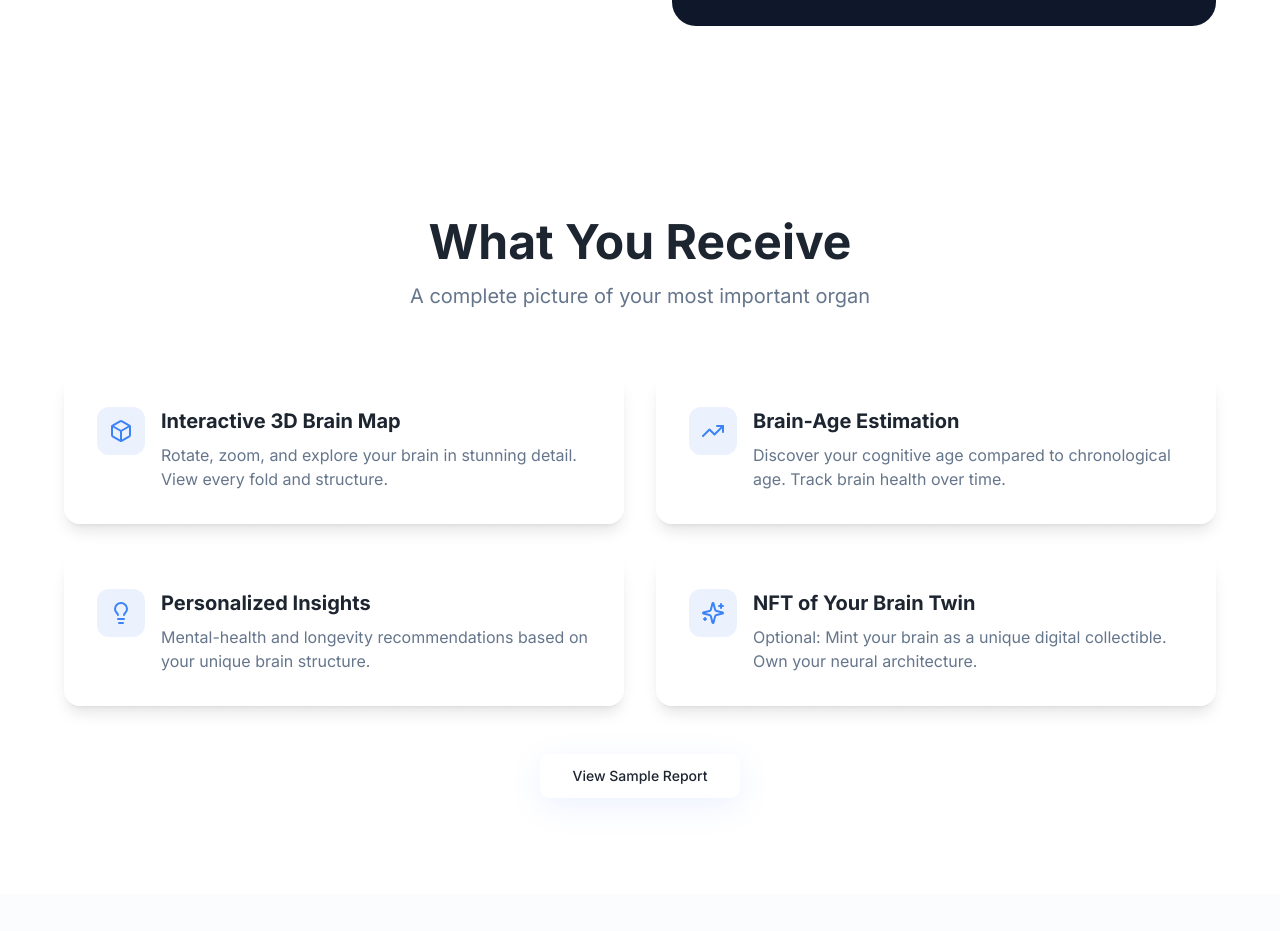
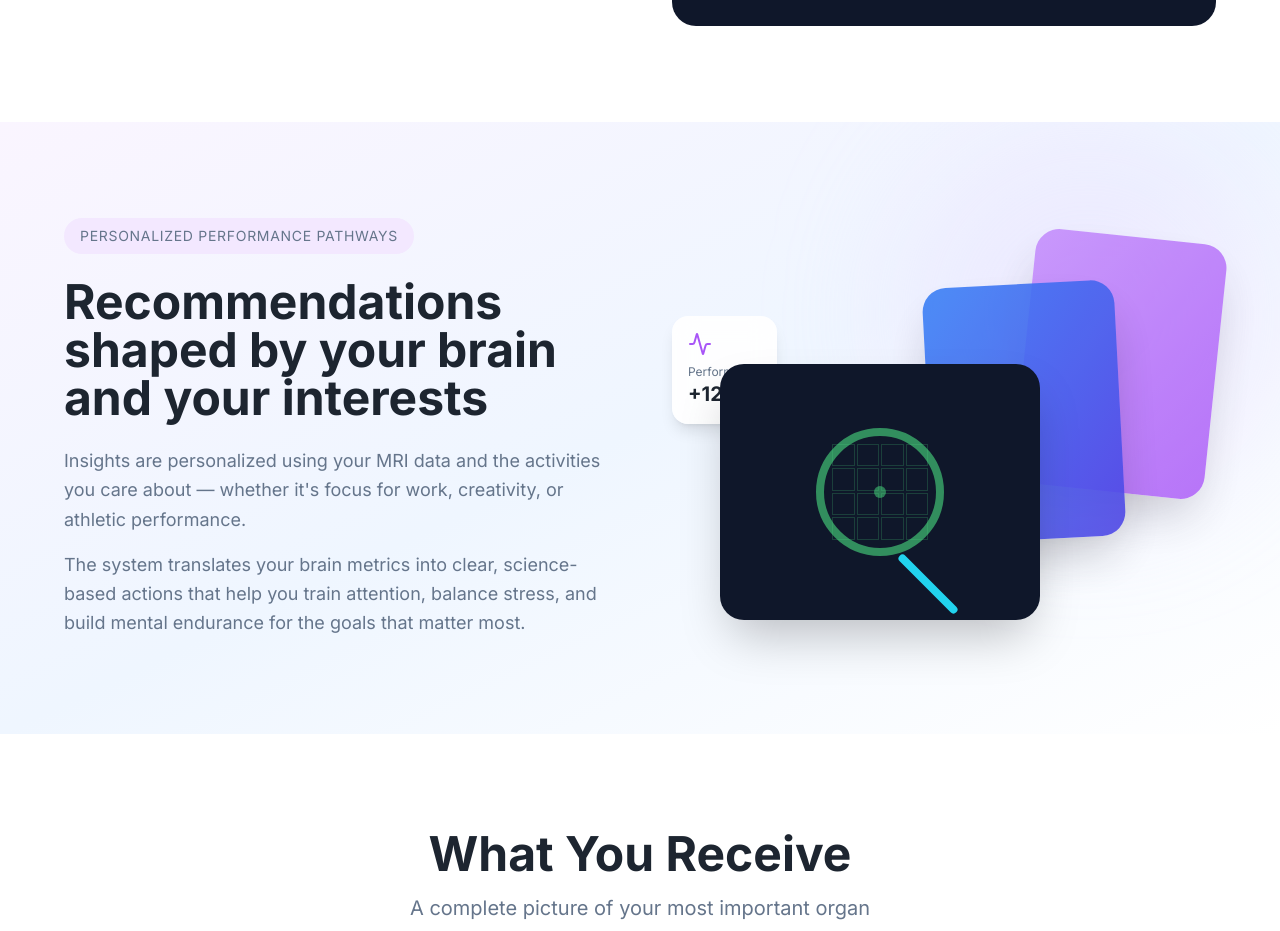
Before and after one commit to kondratevakate/brain-map-journey, a React (Vite) app: page / in a window 1280 px wide. Shown: the part 1538-2469 px from the top of the page. Built offline with nearby package versions, Linux system fonts and the light colour scheme; the HTML template or start-up script is replaced by a standard one.

Commit message:
Add new section

```diff
--- /dev/null
+++ b/src/components/PersonalizedPathways.tsx
@@ -0,0 +1,74 @@
+import { Activity } from "lucide-react";
+
+const PersonalizedPathways = () => {
+  return (
+    <section className="py-24 bg-gradient-to-br from-purple-50 via-blue-50 to-white relative overflow-hidden">
+      <div className="absolute top-0 right-0 w-96 h-96 bg-purple-200/30 rounded-full blur-3xl" />
+
+      <div className="container mx-auto px-4 relative z-10">
+        <div className="max-w-6xl mx-auto">
+          <div className="grid lg:grid-cols-2 gap-16 items-center">
+            {/* Left - Text Content */}
+            <div className="space-y-6">
+              <div className="inline-block px-4 py-2 bg-purple-100 rounded-full text-sm text-muted-foreground uppercase tracking-wider">
+                Personalized Performance Pathways
+              </div>
+
+              <h2 className="text-4xl md:text-5xl font-bold text-foreground leading-tight">
+                Recommendations shaped by your brain and your interests
+              </h2>
+
+              <div className="space-y-4 text-lg text-muted-foreground leading-relaxed">
+                <p>
+                  Insights are personalized using your MRI data and the activities you care about — whether
+                  it's focus for work, creativity, or athletic performance.
+                </p>
+                <p>
+                  The system translates your brain metrics into clear, science-based actions that help you
+                  train attention, balance stress, and build mental endurance for the goals that matter most.
+                </p>
+              </div>
+            </div>
+
+            {/* Right - Visual Elements */}
+            <div className="relative">
+              {/* Top purple card */}
+              <div className="absolute top-0 right-0 w-48 h-64 bg-gradient-to-br from-purple-400 to-purple-500 rounded-3xl shadow-2xl transform rotate-6 opacity-80"></div>
+
+              {/* Bottom blue card */}
+              <div className="absolute top-12 right-24 w-48 h-64 bg-gradient-to-br from-blue-500 to-indigo-600 rounded-3xl shadow-2xl transform -rotate-3 opacity-90"></div>
+
+              {/* Center dark card with icon */}
+              <div className="relative mt-32 ml-12 bg-slate-900 rounded-3xl p-12 shadow-2xl z-10 w-80 h-64 flex items-center justify-center">
+                <div className="relative">
+                  {/* Tennis racket representation */}
+                  <div className="w-32 h-32 rounded-full border-8 border-green-400/60 relative">
+                    <div className="absolute inset-0 flex items-center justify-center">
+                      <div className="w-3 h-3 bg-green-400 rounded-full animate-pulse"></div>
+                    </div>
+                    {/* Grid pattern */}
+                    <div className="absolute inset-2 grid grid-cols-4 gap-0.5">
+                      {[...Array(16)].map((_, i) => (
+                        <div key={i} className="border border-green-400/20"></div>
+                      ))}
+                    </div>
+                  </div>
+                  <div className="absolute -bottom-8 -right-6 w-20 h-2 bg-cyan-400 rounded-full transform rotate-45"></div>
+                </div>
+              </div>
+
+              {/* Floating metric badge */}
+              <div className="absolute top-20 left-0 bg-white/90 backdrop-blur-md rounded-2xl p-4 shadow-lg">
+                <Activity className="w-6 h-6 text-purple-500 mb-2" />
+                <div className="text-xs text-muted-foreground">Performance</div>
+                <div className="text-xl font-bold text-foreground">+12%</div>
+              </div>
+            </div>
+          </div>
+        </div>
+      </div>
+    </section>
+  );
+};
+
+export default PersonalizedPathways;
--- a/src/pages/Index.tsx
+++ b/src/pages/Index.tsx
@@ -1,6 +1,7 @@
 import Header from "@/components/Header";
 import HeroNew from "@/components/HeroNew";
 import HowItWorks from "@/components/HowItWorks";
+import PersonalizedPathways from "@/components/PersonalizedPathways";
 import WhatYouReceive from "@/components/WhatYouReceive";
 import WhyItMatters from "@/components/WhyItMatters";
 import MRIMap from "@/components/MRIMap";
@@ -15,6 +16,7 @@ const Index = () => {
       <Header />
       <HeroNew />
       <HowItWorks />
+      <PersonalizedPathways />
       <WhatYouReceive />
       <WhyItMatters />
       <MRIMap />
```
